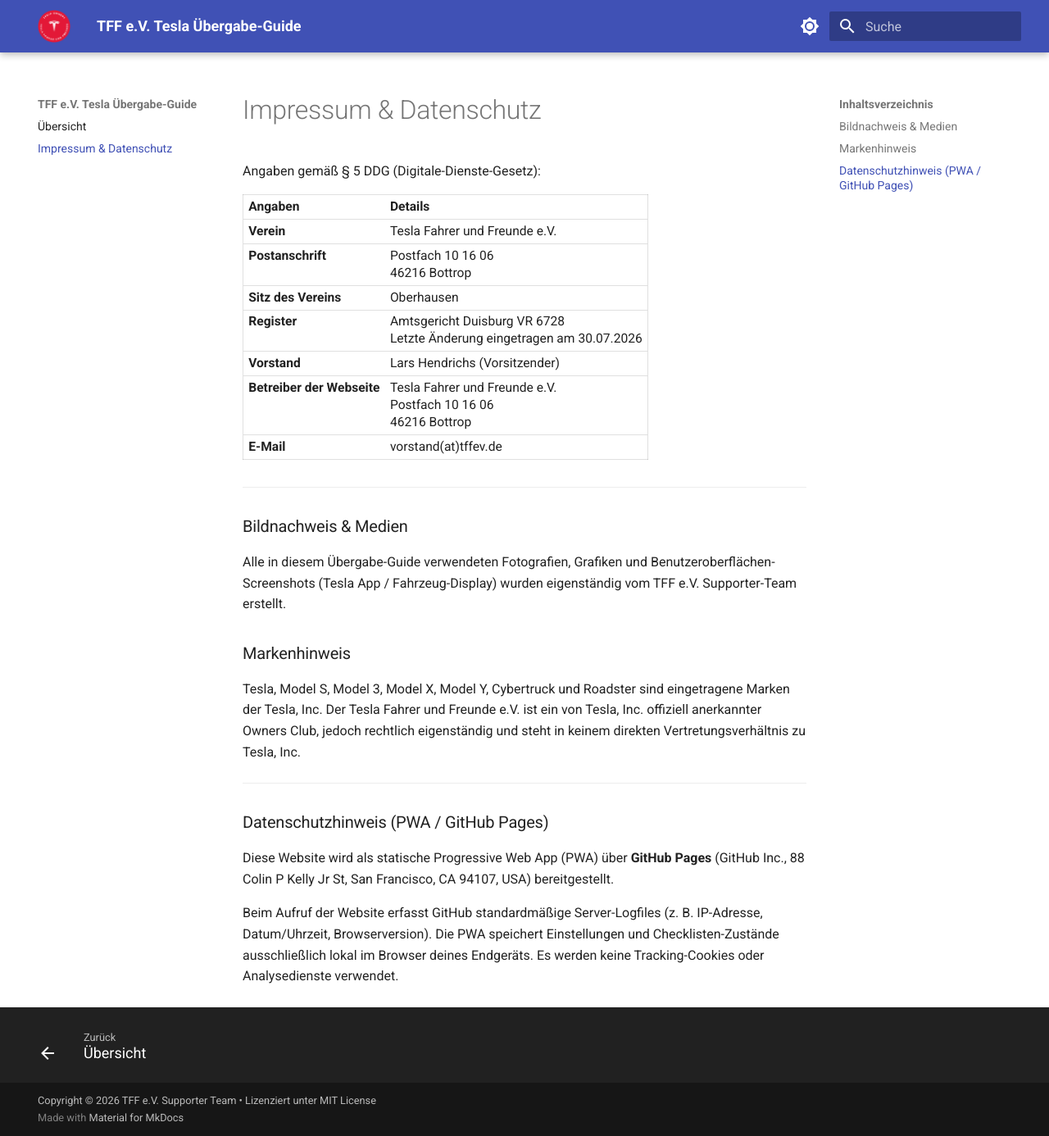
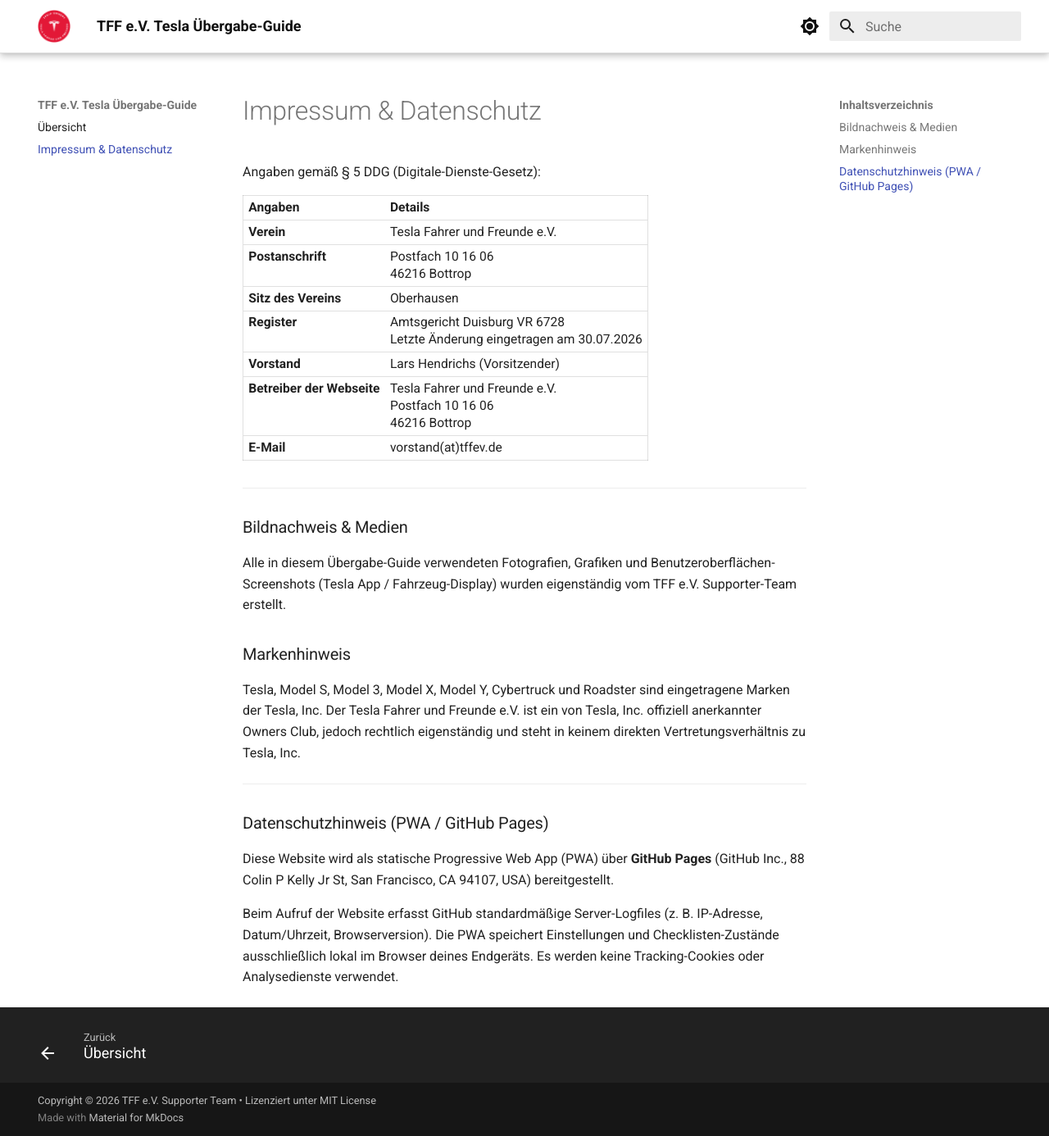
Before and after one commit to Fhiel/TFFeV-Guide, an MkDocs documentation site: the page built from docs/impressum.md, in a window 1280 px wide and 1386 px high. Shown: the whole window at 82% size. Built offline with MkDocs 1.6.1 and Material for MkDocs 9.7.7, drawn with Linux system fonts in a browser that asks for light colours.

Commit message:
Fix blue header by enforcing white primary header style

```diff
--- a/docs/stylesheets/extra.css
+++ b/docs/stylesheets/extra.css
@@ -45,6 +45,11 @@
   white-space: nowrap;
 }
 
+
+/* ==========================================================================
+   3. Header & Logo Anpassungen
+   ========================================================================== */
+
 /* Logo in der Kopfzeile erzwingen & Größe anpassen */
 .md-header__button.md-logo img,
 .md-header__button.md-logo svg {
@@ -52,3 +57,15 @@
   height: 2rem !important;
   width: auto !important;
 }
+
+/* Header NUR im Light Mode weiß halten (verhindert Darstellungsfehler im Dark Mode) */
+[data-md-color-scheme="default"] .md-header {
+  background-color: #ffffff !important;
+  color: #000000 !important;
+  border-bottom: 1px solid #e0e0e0;
+}
+
+[data-md-color-scheme="default"] .md-header__title,
+[data-md-color-scheme="default"] .md-header__button {
+  color: #111111 !important;
+}
--- a/mkdocs.yml
+++ b/mkdocs.yml
@@ -15,13 +15,11 @@ theme:
   language: de
   logo: assets/logo.png
   favicon: assets/logo.png
-  icon:
-    logo: assets/logo.png
   palette:
-    # 1. Helles Design
+    # 1. Helles Design (Weißer Header statt Indigo-Blau)
     - media: "(prefers-color-scheme: light)"
       scheme: default
-      primary: custom
+      primary: white
       accent: red
       toggle:
         icon: material/brightness-7
```
